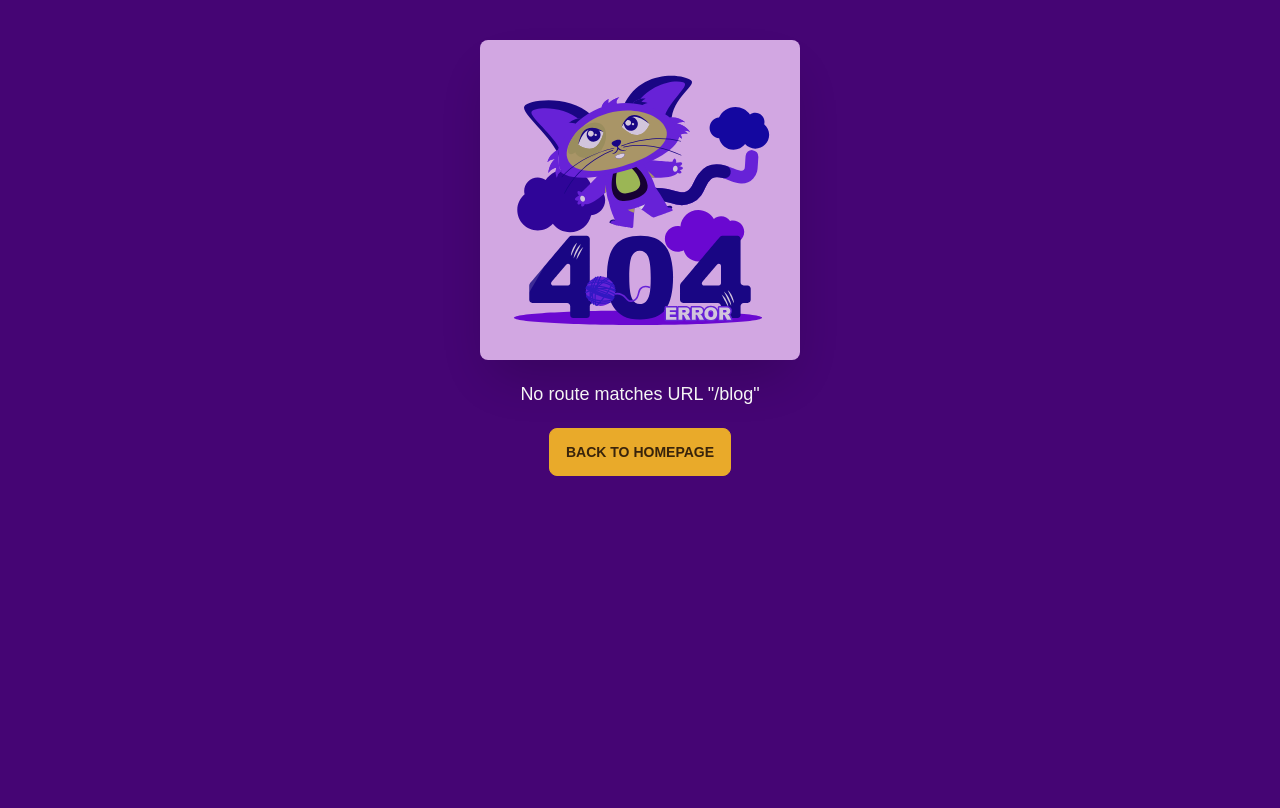
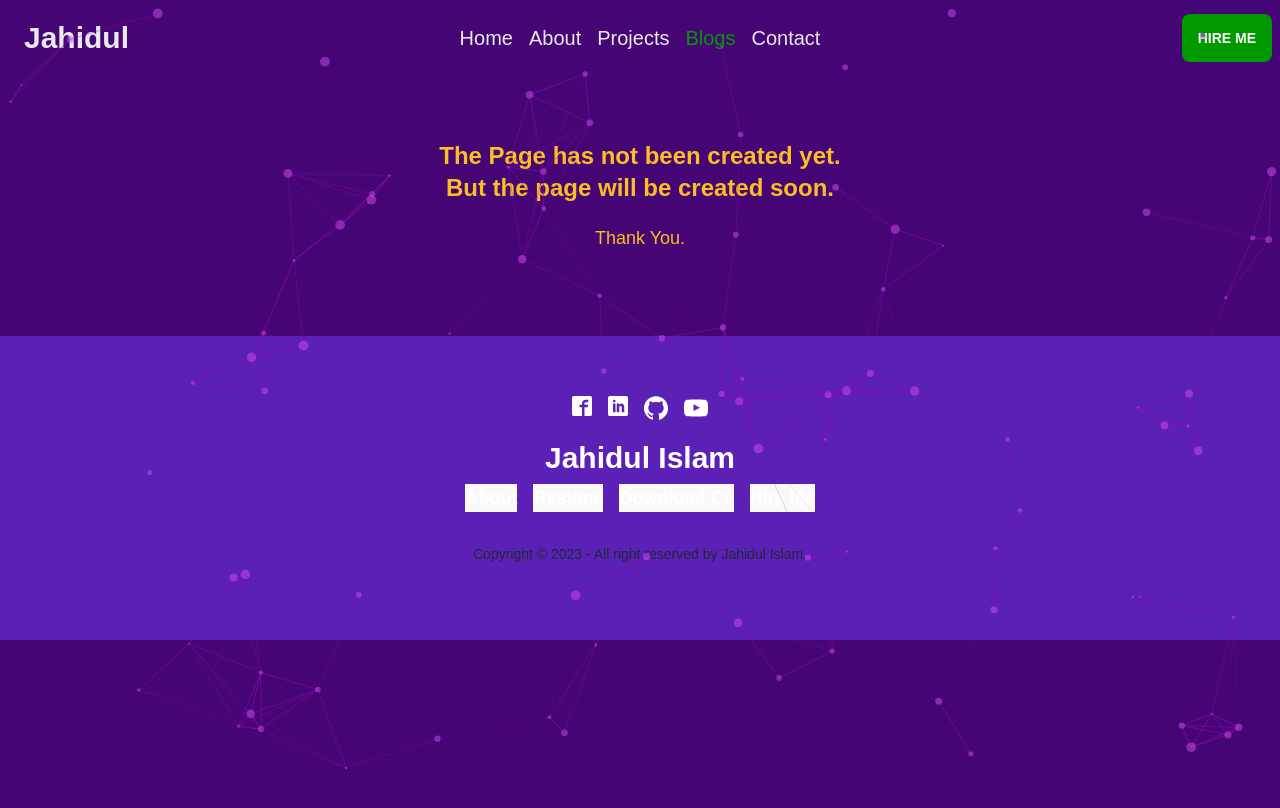
Before and after one commit to Jahidul37/my-Portfolio, a React (Vite) app: page /blog in a window 1280 px wide. Before the commit this address had no page. Shown: the top 808 px of the page. Built offline with nearby package versions, Linux system fonts and the light colour scheme.

Commit message:
code update activated

```diff
--- /dev/null
+++ b/src/Pages/Blogs/Blogs.jsx
@@ -0,0 +1,12 @@
+import React from 'react';
+
+const Blogs = () => {
+    return (
+        <div className=' text-center text-lg text-amber-400 my-16'>
+            <h2 className=' text-2xl font-bold'>The Page has not been created yet. <br /> But the page will be created soon. </h2>
+            <p className='py-5'>Thank You.</p>
+        </div>
+    );
+};
+
+export default Blogs;
--- a/src/Pages/MyProjects/MyProjects.jsx
+++ b/src/Pages/MyProjects/MyProjects.jsx
@@ -7,12 +7,21 @@ const MyProjects = () => {
 
     // load data in api
     const [users, setUsers] = useState([])
+    const [apiData, setApiData] = useState([])
     useEffect(() => {
         fetch('projectsImg.json')
             .then(res => res.json())
-            .then(data => setUsers(data))
+            .then(data => {
+                setApiData(data)
+                setUsers(data.slice(0, 3))
+            })
     }, [])
 
+    // show all data button function
+    const showAllData = () => {
+        // Display all data
+        setUsers(apiData);
+    };
 
 
     // react aos animation
@@ -50,7 +59,8 @@ const MyProjects = () => {
                 {/* card difference er part end */}
 
                 <div className='text center mx-auto my-auto'>
-                    <button className='btn border-none  bg-amber-500 text-white mx-auto '>see more</button>
+                    <button className='btn border-none
+                      bg-amber-500 text-white mx-auto ' onClick={showAllData}>see more</button>
                 </div>
             </div>
 
--- a/src/Shared/HeadersNav.jsx
+++ b/src/Shared/HeadersNav.jsx
@@ -1,16 +1,29 @@
 import React from 'react';
-import { Link } from 'react-router-dom';
+import { Link, NavLink, useLocation } from 'react-router-dom';
 // import "./HeadersNav.css"
 
 const HeadersNav = () => {
+    // for active button windows.location used  here .
+    const location = useLocation();
+
     const navitems = <>
-        <Link to='/'><li className='p-2 text-[#e8eae8] '>Home</li></Link>
-        <Link to='/about'><li className='p-2 text-[#e8eae8] '>About</li></Link>
-        <Link to='/myprojects'><li className='p-2 text-[#e8eae8]'>Projects</li></Link>
-        <Link to='/blog'><li className='p-2 text-[#e8eae8]'>Blogs</li></Link>
-        <Link to='/contact'><li className='p-2 text-[#e8eae8]'>Contact</li></Link>
+        <NavLink exact to='/' activeClassName='active'>
+            <li className='p-2 ' style={{ color: window.location.pathname === '/' ? '#009900' : '#e8eae8' }}>Home</li>
+        </NavLink>
+        <NavLink to='/about' activeClassName='active'>
+            <li className='p-2' style={{ color: window.location.pathname === '/about' ? '#009900' : '#e8eae8' }}>About</li>
+        </NavLink>
+        <NavLink to='/myprojects' activeClassName='active'>
+            <li className='p-2' style={{ color: window.location.pathname === '/myprojects' ? '#009900' : '#e8eae8' }}>Projects</li>
+        </NavLink>
+        <NavLink to='/blog' activeClassName='active'>
+            <li className='p-2' style={{ color: window.location.pathname === '/blog' ? '#009900' : '#e8eae8' }}>Blogs</li>
+        </NavLink>
+        <NavLink to='/contact' activeClassName='active'>
+            <li className='p-2' style={{ color: window.location.pathname === '/contact' ? '#009900' : '#e8eae8' }}>Contact</li>
+        </NavLink>
+    </>
 
-    </>
     return (
         <div className="navbar ">
             <div className="navbar-start ">
```
Also changed, not shown: src/main.jsx (+5 -4 lines).
